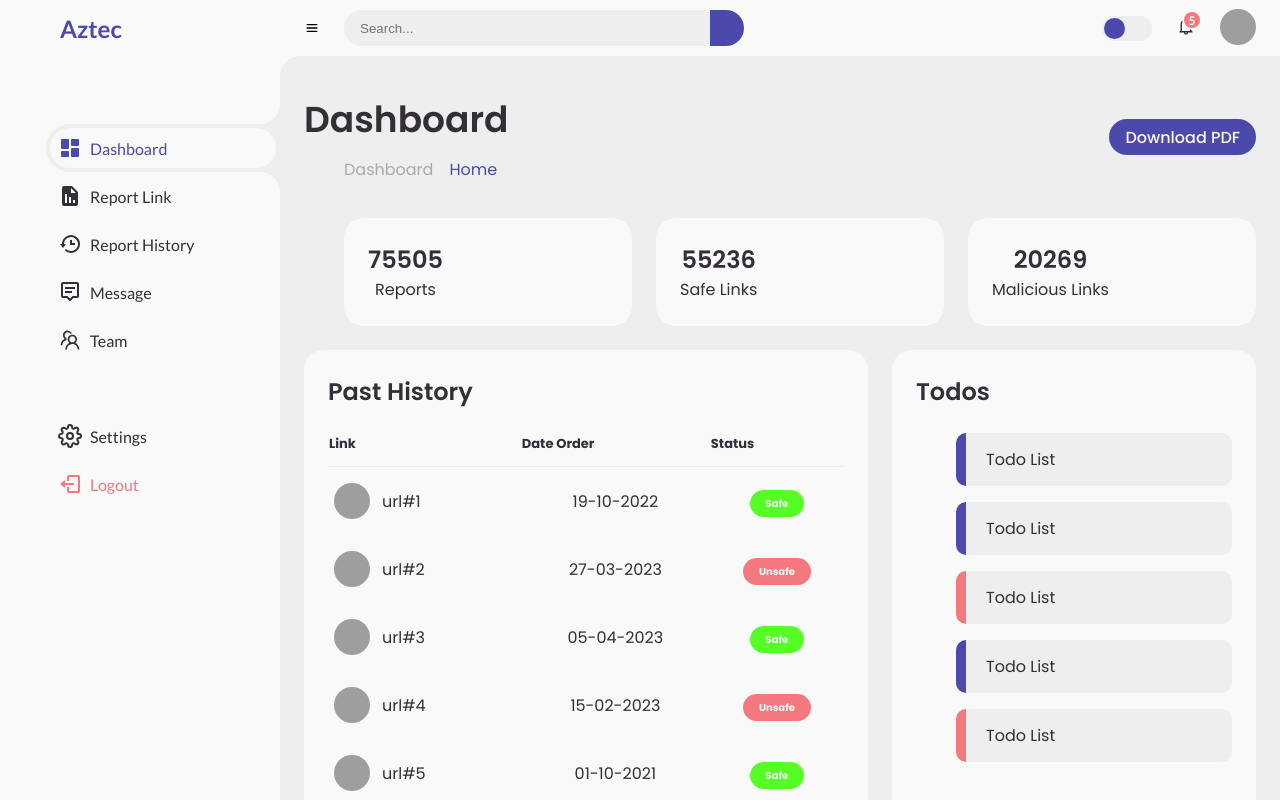
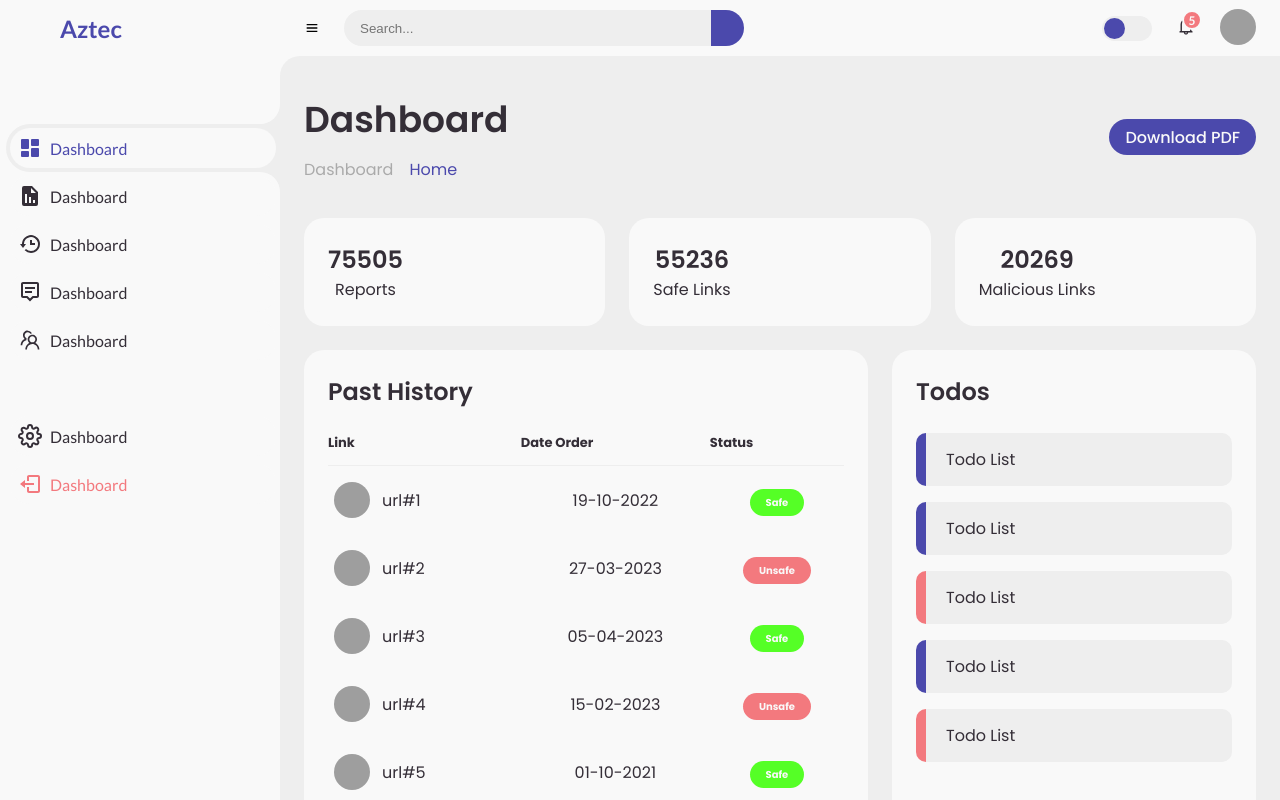
Before and after one commit to Hamzawp/Iira, a React (Vite) app in the folder client/: page / in a window 1280 px wide. Built offline with nearby package versions, Linux system fonts and the light colour scheme; grey boxes are pictures that could not be loaded.

Commit message:
Sidebar Icon resolved

```diff
--- a/client/src/components/Sidebar/Sidebar.css
+++ b/client/src/components/Sidebar/Sidebar.css
@@ -15,8 +15,11 @@
 #sidebar::--webkit-scrollbar {
 	display: none;
 }
-#sidebar.hide {
+#sidebar.hide{
 	width: 60px;
+		/* visibility: hidden; */
+		/* content: ""; */
+
 }
 #sidebar .brand {
 	font-size: 24px;
@@ -53,7 +56,7 @@
 	background: var(--grey);
 	position: relative;
 }
-#sidebar .side-menu li.active::before {
+/* #sidebar .side-menu li.active::before {
 	content: '';
 	position: absolute;
 	width: 40px;
@@ -72,9 +75,34 @@
 	border-radius: 50%;
 	bottom: -40px;
 	right: 0;
+	color: red;
 	box-shadow: 20px -20px 0 var(--grey);
 	z-index: -1;
-}
+} */
+#sidebar .side-menu li.active::before {
+	content: '';
+	position: absolute;
+	width: 40px;
+	height: 40px;
+	border-radius: 50%;
+	top: -40px;
+	right: 0;
+	box-shadow: 20px 20px 0 var(--grey);
+	z-index: -1;
+  }
+
+  #sidebar .side-menu li.active::after {
+	content: '';
+	position: absolute;
+	width: 40px;
+	height: 40px;
+	border-radius: 50%;
+	bottom: -40px;
+	right: 0;
+	color: red;
+	box-shadow: 20px -20px 0 var(--grey);
+	z-index: -1;
+  }
 #sidebar .side-menu li a {
 	width: 100%;
 	height: 100%;
--- a/client/src/components/Sidebar/Sidebar.jsx
+++ b/client/src/components/Sidebar/Sidebar.jsx
@@ -20,9 +20,11 @@ allSideMenu.forEach(item=> {
 });
 
 
+
+
   return (
     // {isSdbropen?}
-    <section id="sidebar" className={props.isSdbropen?"":"hide"}>
+    <section id="sidebar" className={props.isSdbropen?"show":"hide"}>
       <a href="#" className="brand">
         <i className="bx bxs-smile"></i>
         <span className="text">Aztec</span>
@@ -32,35 +34,35 @@ allSideMenu.forEach(item=> {
           <a href="#">
             {/* <i className="bx bxs-dashboard"></i> */}
             <BiSolidDashboard className = "custom-icons"/>
-            <span className="text">Dashboard</span>
+            <span className="text">{props.isSdbropen ? "Dashboard": ''}</span>
           </a>
         </li>
         <li>
           <a href="#">
             {/* <i className="bx bxs-shopping-bag-alt"></i> */}
             <BiSolidReport className = "custom-icons"/>
-            <span className="text">Report Link</span>
+            <span className="text">{props.isSdbropen ? "Dashboard": ''}</span>
           </a>
         </li>
         <li>
           <a href="#">
             {/* <i className="bx bxs-doughnut-chart"></i> */}
             <BiHistory className = "custom-icons"/>
-            <span className="text">Report History</span>
+            <span className="text">{props.isSdbropen ? "Dashboard": ''}</span>
           </a>
         </li>
         <li>
           <a href="#">
             {/* <i className="bx bxs-message-dots"></i> */}
             <BiMessageAltDetail className = "custom-icons"/>
-            <span className="text">Message</span>
+            <span className="text">{props.isSdbropen ? "Dashboard": ''}</span>
           </a>
         </li>
         <li>
           <a href="#">
             {/* <i className="bx bxs-group"></i> */}
             <AiOutlineTeam className = "custom-icons"/>
-            <span className="text">Team</span>
+            <span className="text">{props.isSdbropen ? "Dashboard": ''}</span>
           </a>
         </li>
       </ul>
@@ -69,14 +71,14 @@ allSideMenu.forEach(item=> {
           <a href="#">
             {/* <i className="bx bxs-cog"></i> */}
             <FiSettings className = "custom-icons"/>
-            <span className="text">Settings</span>
+            <span className="text">{props.isSdbropen ? "Dashboard": ''}</span>
           </a>
         </li>
         <li>
           <a href="#" className="logout">
             {/* <i className="bx bxs-log-out-circle"></i> */}
             <BiLogOut className = "custom-icons"/>
-            <span className="text">Logout</span>
+            <span className="text">{props.isSdbropen ? "Dashboard": ''}</span>
           </a>
         </li>
       </ul>
--- a/client/src/index.css
+++ b/client/src/index.css
@@ -2,7 +2,7 @@
 
 * {
 	margin: 0;
-	/* padding: 0; */
+	padding: 0;
 	box-sizing: border-box;
 }
 
```
